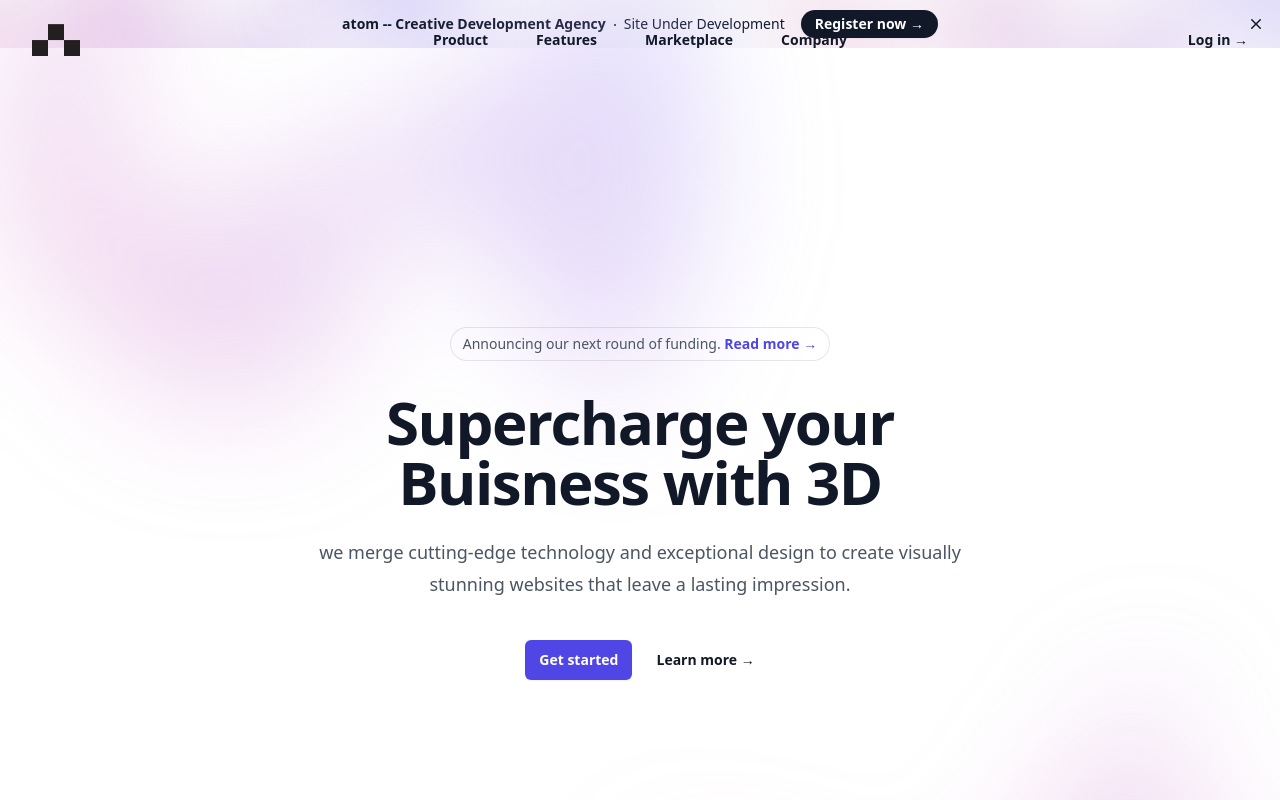
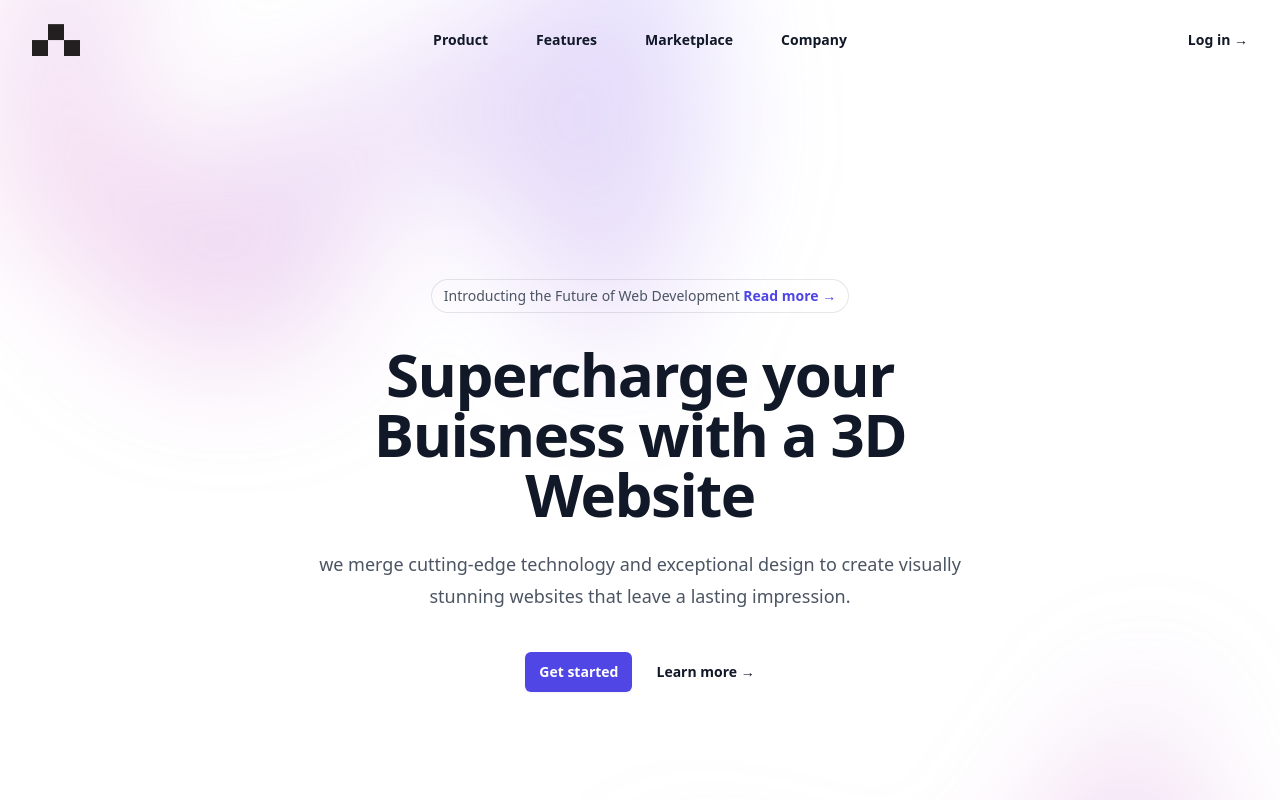
Before and after one commit to rivenshell/Farmhouse-Studios, a React (Vite) app: page / in a window 1280 px wide. Shown: the top 800 px of the page. Built offline with nearby package versions, Linux system fonts and the light colour scheme; a web font is replaced by a local one.

Commit message:
Landing page update

```diff
--- a/src/components/Banner.jsx
+++ b/src/components/Banner.jsx
@@ -29,24 +29,13 @@ export default function Example() {
       </div>
       <div className="flex flex-wrap items-center gap-x-4 gap-y-2">
         <p className="text-sm leading-6 text-gray-900">
-          <strong className="font-semibold">
-            atom -- Creative Development Agency
-          </strong>
+          <strong className="font-semibold">Site Under Development</strong>
           <svg
             viewBox="0 0 2 2"
             className="mx-2 inline h-0.5 w-0.5 fill-current"
             aria-hidden="true"
-          >
-            <circle cx={1} cy={1} r={1} />
-          </svg>
-          Site Under Development
+          ></svg>
         </p>
-        <a
-          href="#"
-          className="flex-none rounded-full bg-gray-900 px-3.5 py-1 text-sm font-semibold text-white shadow-sm hover:bg-gray-700 focus-visible:outline focus-visible:outline-2 focus-visible:outline-offset-2 focus-visible:outline-gray-900"
-        >
-          Register now <span aria-hidden="true">&rarr;</span>
-        </a>
       </div>
       <div className="flex flex-1 justify-end">
         <button
--- a/src/components/Home.jsx
+++ b/src/components/Home.jsx
@@ -129,7 +129,7 @@ export default function Example() {
           <div className="mx-auto max-w-2xl py-32 sm:py-48 lg:py-56">
             <div className="hidden sm:mb-8 sm:flex sm:justify-center">
               <div className="relative rounded-full px-3 py-1 text-sm leading-6 text-gray-600 ring-1 ring-gray-900/10 hover:ring-gray-900/20">
-                Announcing our next round of funding.{" "}
+                Introducting the Future of Web Development{" "}
                 <a href="#" className="font-semibold text-indigo-600">
                   <span className="absolute inset-0" aria-hidden="true" />
                   Read more <span aria-hidden="true">&rarr;</span>
@@ -138,7 +138,7 @@ export default function Example() {
             </div>
             <div className="text-center">
               <h1 className="text-4xl font-bold tracking-tight text-gray-900 sm:text-6xl">
-                Supercharge your Buisness with 3D
+                Supercharge your Buisness with a 3D Website
               </h1>
               <p className="mt-6 text-lg leading-8 text-gray-600">
                 we merge cutting-edge technology and exceptional design to
--- a/src/main.jsx
+++ b/src/main.jsx
@@ -7,7 +7,6 @@ import Banner from "./components/Banner.jsx"
 
 ReactDOM.createRoot(document.getElementById("root")).render(
   <React.StrictMode>
-    <Banner />
     <Home />
     <Features />
   </React.StrictMode>
```
